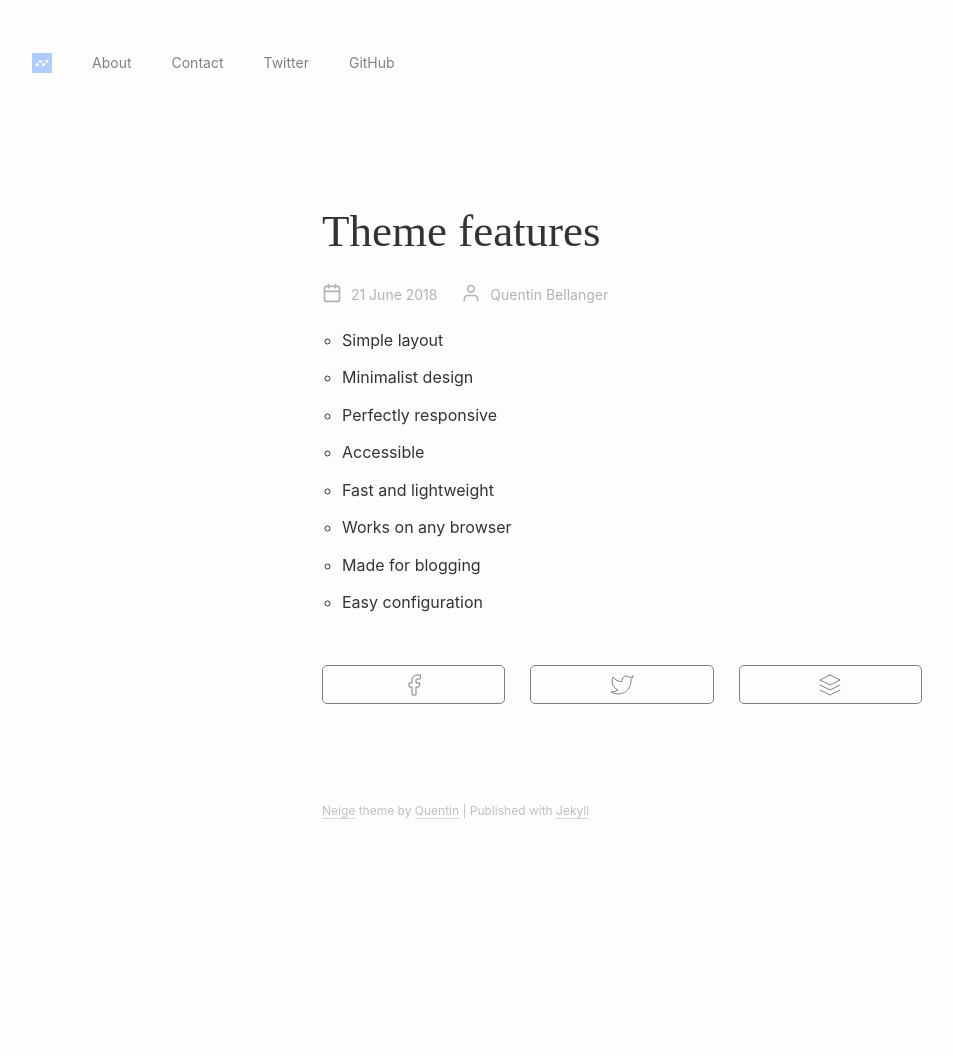
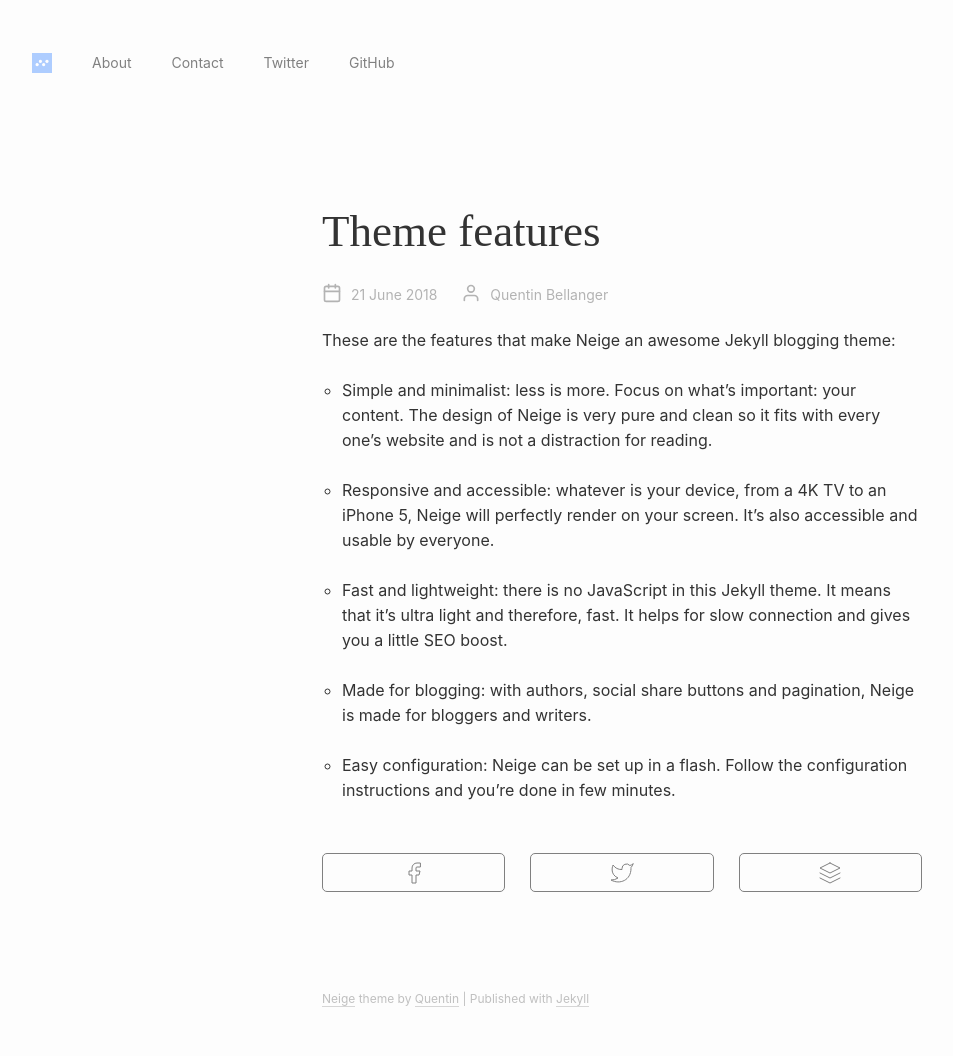
Before and after one commit to bellangerq/neige-theme, a Jekyll site: the page built from _posts/2018-06-21-features.markdown, in a window 1280 px wide. Shown: the whole page, without its empty margins (18-971 px from the left). Built offline with Jekyll 4.4.1, drawn with Linux system fonts in a browser that asks for light colours; our own code applies the rules of GitHub Pages for plain Markdown files; before the commit the page ends 900 px from its top, so only the background shows below that.

Commit message:
Updated Features

```diff
--- a/_posts/2018-06-21-features.markdown
+++ b/_posts/2018-06-21-features.markdown
@@ -5,11 +5,14 @@
 author: quentin
 ---
 
-- Simple layout
-- Minimalist design
-- Perfectly responsive
-- Accessible
-- Fast and lightweight
-- Works on any browser
-- Made for blogging
-- Easy configuration
+These are the features that make Neige an awesome Jekyll blogging theme:
+
+- Simple and minimalist: less is more. Focus on what's important: your content. The design of Neige is very pure and clean so it fits with every one's website and is not a distraction for reading.
+
+- Responsive and accessible: whatever is your device, from a 4K TV to an iPhone 5, Neige will perfectly render on your screen. It's also accessible and usable by everyone.
+
+- Fast and lightweight: there is no JavaScript in this Jekyll theme. It means that it's ultra light and therefore, fast. It helps for slow connection and gives you a little SEO boost.
+
+- Made for blogging: with authors, social share buttons and pagination, Neige is made for bloggers and writers.
+
+- Easy configuration: Neige can be set up in a flash. Follow the configuration instructions and you're done in few minutes.
```
